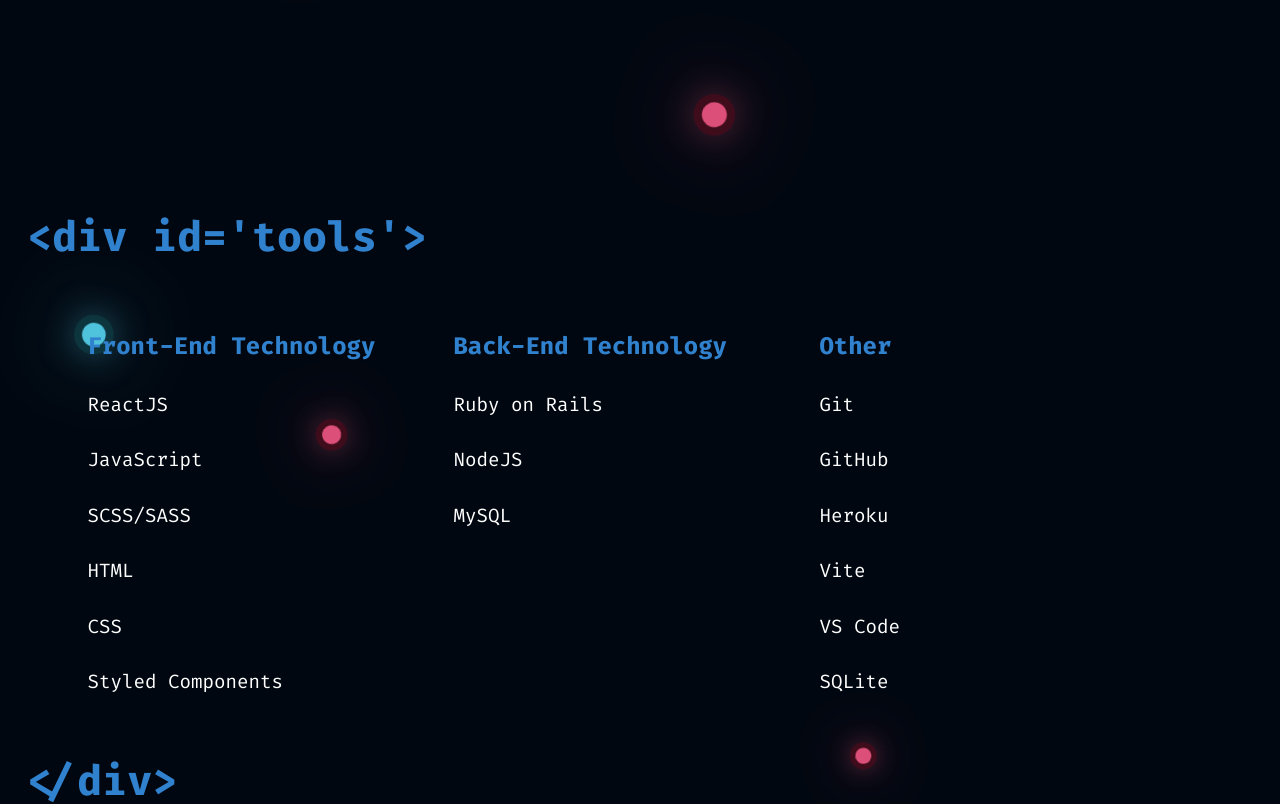
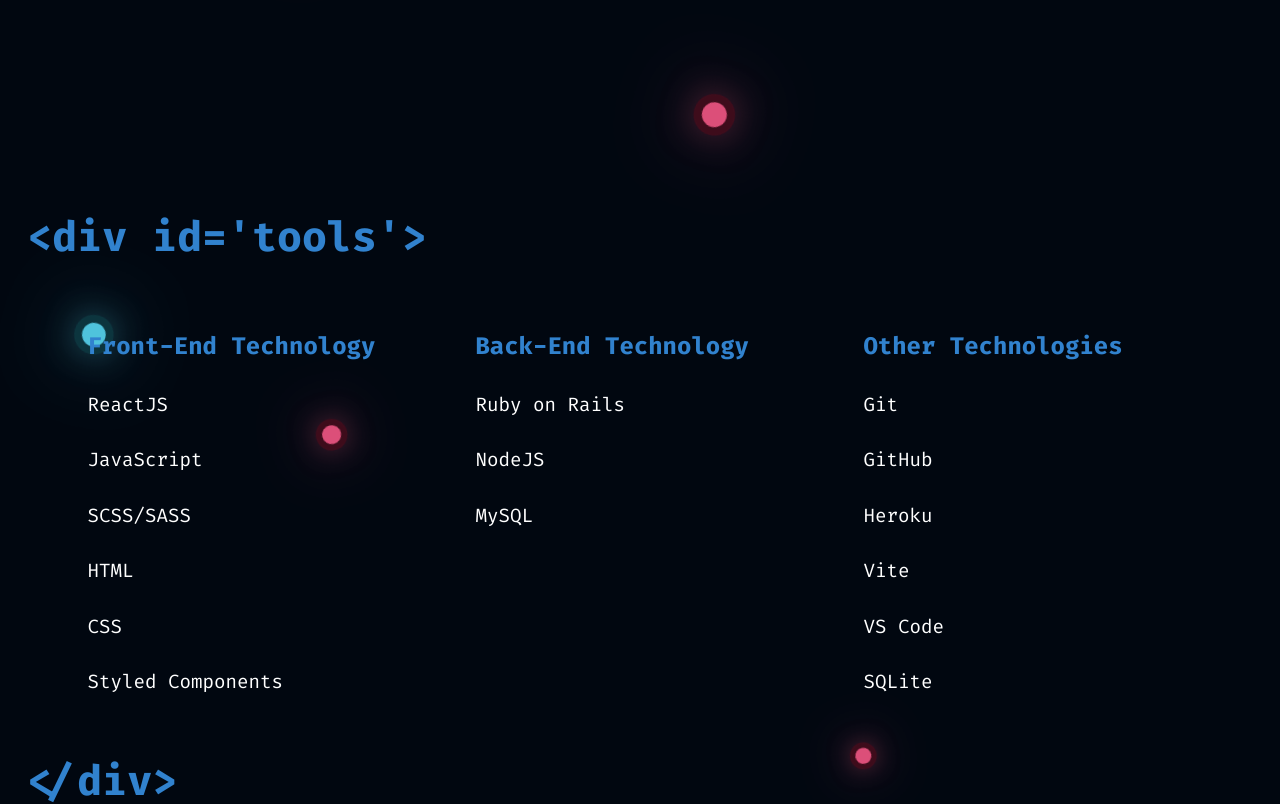
Before and after one commit to ALLEE9120/ALLEE9120.github.io, a React (Vite) app in the folder Dev-Folio/: page / in a window 1280 px wide. Shown: the part 680-1484 px from the top of the page. Built offline with nearby package versions, Linux system fonts and the light colour scheme; a web font is replaced by a local one.

Commit message:
refactoring 3

```diff
--- a/Dev-Folio/src/Components/Contact.jsx
+++ b/Dev-Folio/src/Components/Contact.jsx
@@ -138,7 +138,6 @@
 
   return (
     <div className="contact-div" style={divStyle}>
-      <div className="contact-body">
       <div className="contact-title top">
         <h1>&lt;div id='contact'&gt;</h1>
       </div>
@@ -174,7 +173,6 @@
         <h1>&lt;/div&gt;</h1>
       </div>
     </div>
-    </div>
   )
 }
 
--- a/Dev-Folio/src/Components/ProjectComponent.jsx
+++ b/Dev-Folio/src/Components/ProjectComponent.jsx
@@ -18,10 +18,6 @@
   const handleLinkUnhover = () => {
     setHover(null)
   }
-
-
-
-
 
   return (
     <div className="allinfo-div" style={skillDivStyle}>
--- a/Dev-Folio/src/Components/Projects.jsx
+++ b/Dev-Folio/src/Components/Projects.jsx
@@ -3,18 +3,8 @@
 import ProjectComponent from './ProjectComponent'
 
 export default function Projects({color, bgColor}) {
-  const toolDivStyle = {
-    color: color,
-  }
-
-  const bodyStyle = {
-    position: 'relative',
-    top: '15vh',
-    width: '80vw',
-  }
-
   return (
-    <div className="projects-div" style={toolDivStyle}>
+    <div className="projects-div">
       <div className="projects-title top">
         <h1>&lt;div id='projects'&gt;</h1>
       </div>
--- a/Dev-Folio/src/Components/ToolsPage.jsx
+++ b/Dev-Folio/src/Components/ToolsPage.jsx
@@ -47,7 +47,7 @@
               </div>
             </div>
             <div className="card other">
-              <h1 className="other-title">Other</h1>
+              <h1 className="other-title">Other Technologies</h1>
               <div className="other-list">
                 <ul>
                   <li  style={colorChange}>Git</li>
--- a/Dev-Folio/src/app.scss
+++ b/Dev-Folio/src/app.scss
@@ -244,7 +244,7 @@
 
 .tools-div {
   min-height: 100vh;
-  min-width: 100vw;
+  width: 100%;
   position: relative;
   top: 100vh;
 
@@ -279,7 +279,9 @@
 
 
     .card {
-      width: 30%;
+      width: 33.3%;
+      display: flex;
+      flex-direction: column;
 
       h1 {
         color: $primary-color;
@@ -414,18 +416,13 @@
 
 .contact-div {
   min-height: 100vh;
-  min-width: 100vw;
+  width: 100%;
   position: relative;
-  top: 110vh;
-  margin-top: 10vh;
+  top: 100vh;
+  margin-top: 160px;
   display: flex;
   flex-direction: column;
-
-  .contact-body {
-    position: relative;
-    top: 15vh;
-    width: 80vw;
-    padding: 60px 0;
+  padding: 60px 0;
 
     .contact-title {
       font-size: 1.3rem;
@@ -506,7 +503,6 @@
         }
       }
     }
-  }
 }
 
 @media screen and (max-width: 768px) {
```
Lines whose indentation alone changed are shown as unchanged.
